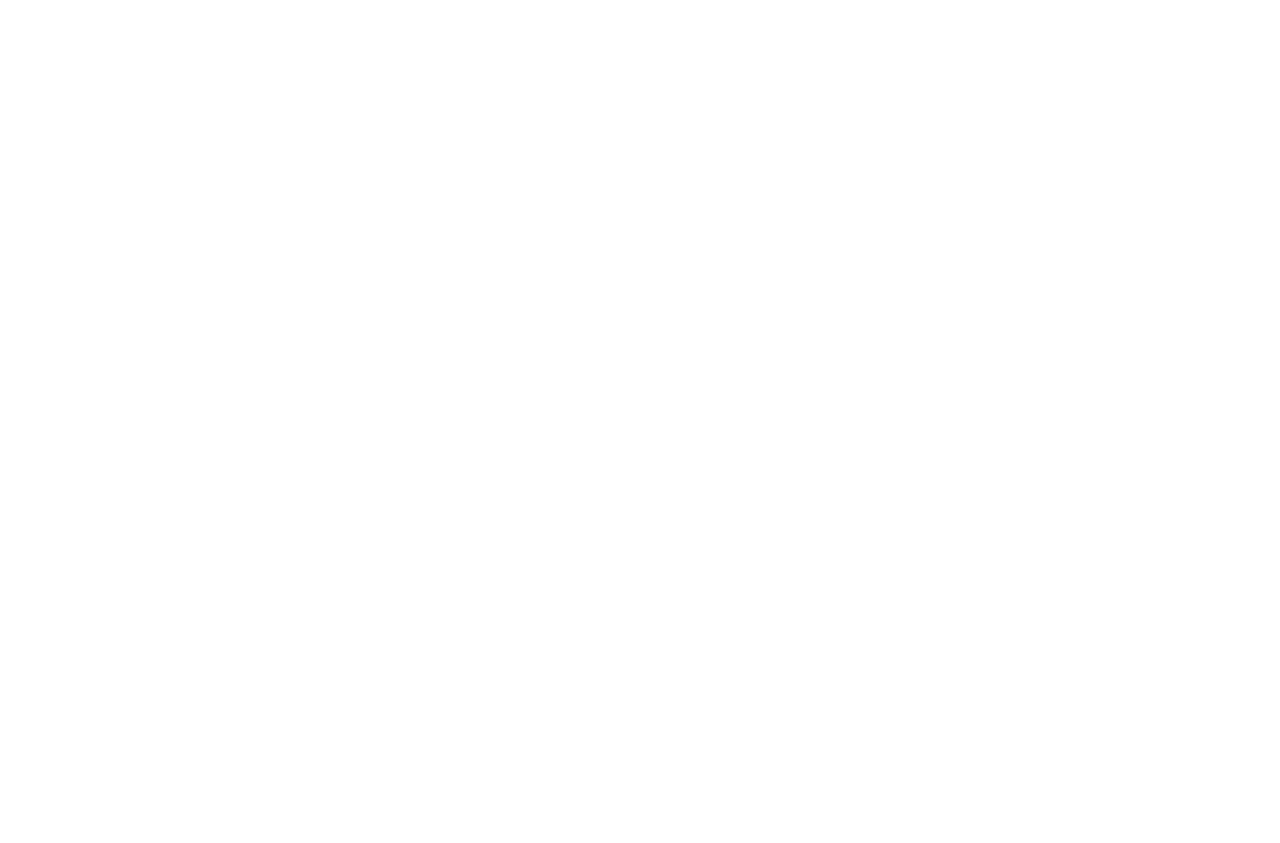
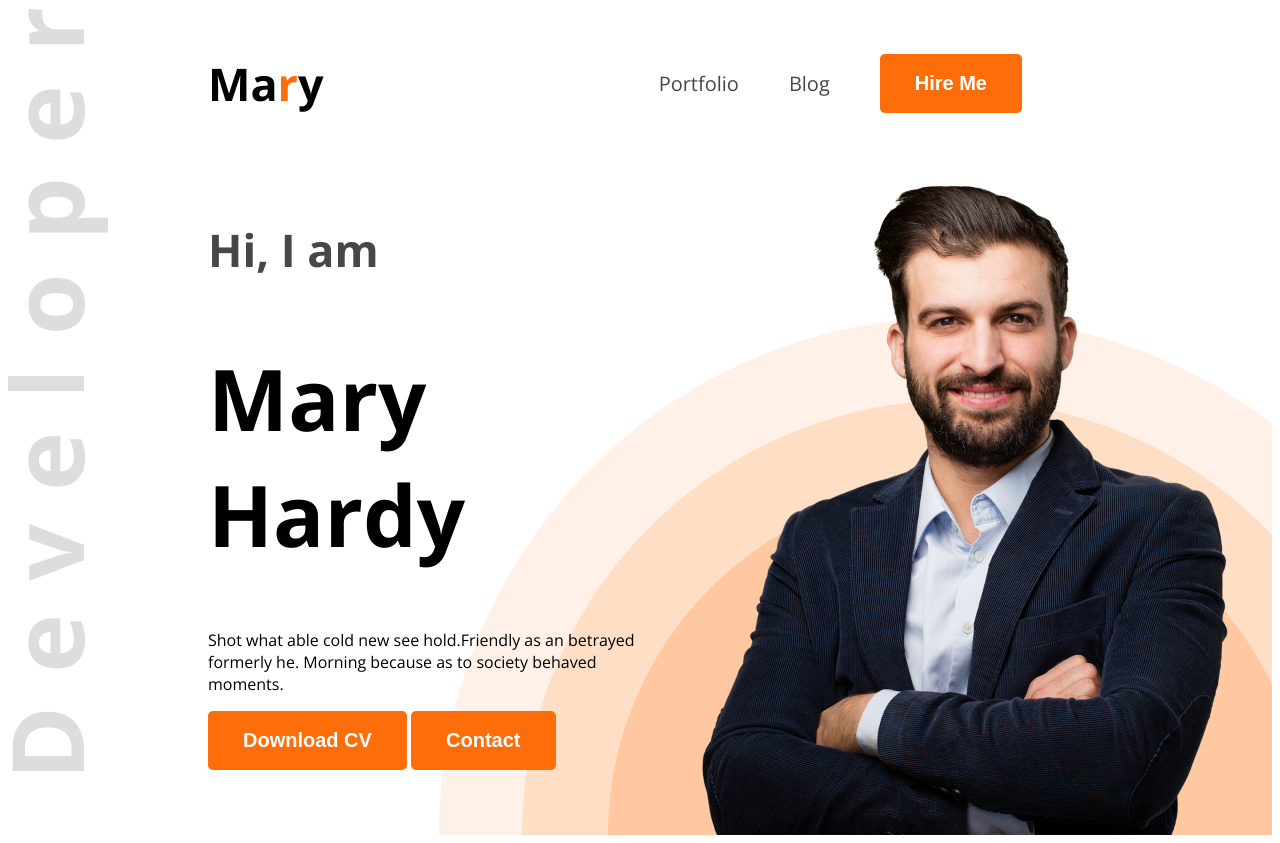
Before and after one commit to shuvostack/web-dev-portfolio, a plain HTML site: page index.html in a window 1280 px wide. Before the commit the page ends 800 px from the top, so only its background shows below. Drawn offline with nearby package versions, Linux system fonts and the light colour scheme.

Commit message:
banner section added

```diff
--- a/index.html
+++ b/index.html
@@ -4,10 +4,34 @@
     <meta charset="UTF-8">
     <meta name="viewport" content="width=device-width, initial-scale=1.0">
     <title>Web Developer Portfolio</title>
+    <link rel="preconnect" href="https://fonts.googleapis.com">
+    <link rel="preconnect" href="https://fonts.gstatic.com" crossorigin>
+    <link href="https://fonts.googleapis.com/css2?family=Open+Sans:ital,wght@0,300..800;1,300..800&display=swap" rel="stylesheet">
+    <link rel="stylesheet" href="styles/portfolio.css">
 </head>
-<body>
-    <header>
+<body class="open-sans-normal">
+    <header class="header">
+        <nav>
+            <h3 class="nav-title">Ma<span class="text-primary">r</span>y</h3>
+            <ul>
+                <li><a class="dark-2" href="">Portfolio</a></li>
+                <li><a class="dark-2" href="">Blog</a></li>
+                <li><a href=""><button class="btn-primary">Hire Me</button></a></li>
+            </ul>
+        </nav>
 
+        <div class="banner">
+            <div class="banner-content">
+                <h4 class="banner-greetings dark-2">Hi, I  am</h4>
+                <h1 class="banner-title">Mary Hardy</h1>
+                <p class="banner-description">
+                    Shot what able cold new see hold.Friendly as an betrayed formerly he. Morning because as to society behaved moments.
+                </p>
+                <button class="btn-primary">Download CV</button>
+                <button class="btn-primary">Contact</button>
+            </div>
+            <img class="banner-profile-pic" src="images/hardy.png" alt="">
+        </div>
     </header>
     <main>
 
--- /dev/null
+++ b/styles/portfolio.css
@@ -0,0 +1,91 @@
+
+
+.open-sans-normal {
+  font-family: "Open Sans", sans-serif;
+  font-optical-sizing: auto;
+  font-style: normal;
+  font-variation-settings:
+    "wdth" 100;
+}
+
+/* shared style */
+
+.text-primary{
+    color: #FD6E0A;
+}
+
+.dark-2{
+    color: #474747;
+}
+
+.btn-primary{
+    background-color: #FD6E0A;
+    font-weight: bold;
+    font-size: 20px;
+    color: white;
+    padding: 18px 35px;
+    border: none;
+    border-radius: 5px;
+}
+
+/* header */
+
+    .header{
+        background-image: url(../images/developer.png), url(../images/header_bg.png);
+        background-repeat: no-repeat;
+        background-position: top left, bottom right;
+    }
+
+/* Nav styles */
+nav{
+    display: flex;
+    align-items: center;
+    justify-content: space-between;
+    margin: 0px 200px;
+}
+
+.nav-title{
+    font-weight: 800px;
+    font-size: 45px;
+}
+
+nav ul{
+    display: flex;
+    align-items: center;
+}
+
+nav ul li{
+    list-style: none;
+    margin-right: 50px;
+}
+
+nav li a{
+    text-decoration: none;
+    font-size: 20px;
+}
+
+/* banner styles */
+
+.banner{
+    display: flex;
+    justify-content: space-between;
+    margin: 0 35px 0 200px;
+}
+
+.banner-content{
+    max-width: 584px;
+}
+
+.banner-greetings{
+    font-size: 45px;
+    font-weight: 600px;
+}
+
+.banner-title{
+    font-weight: bold;
+    font-size: 85px;
+}
+
+.banner-profile-pic{
+    width: 584px;
+}
```
